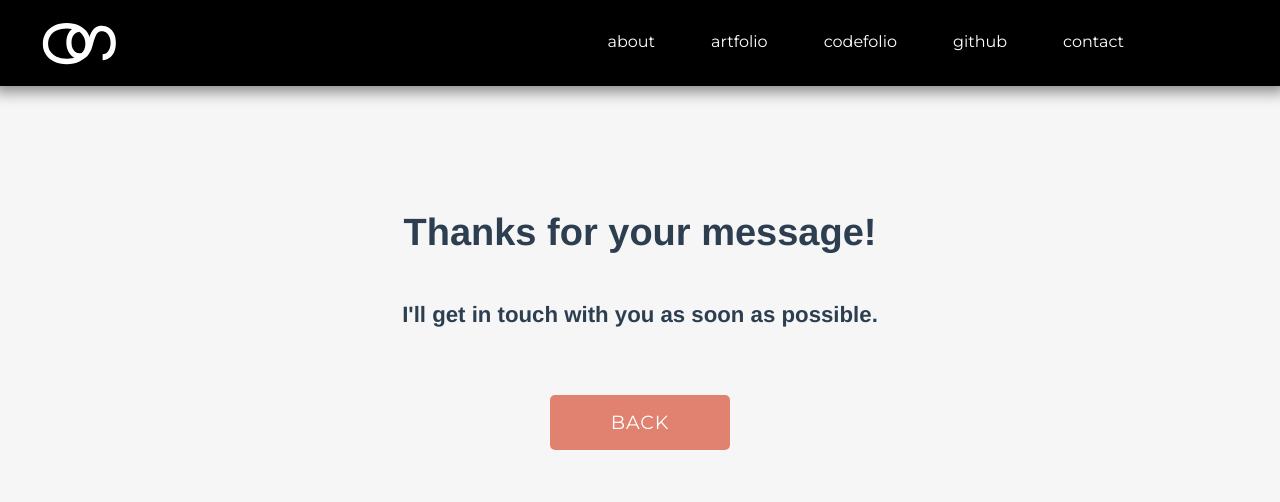
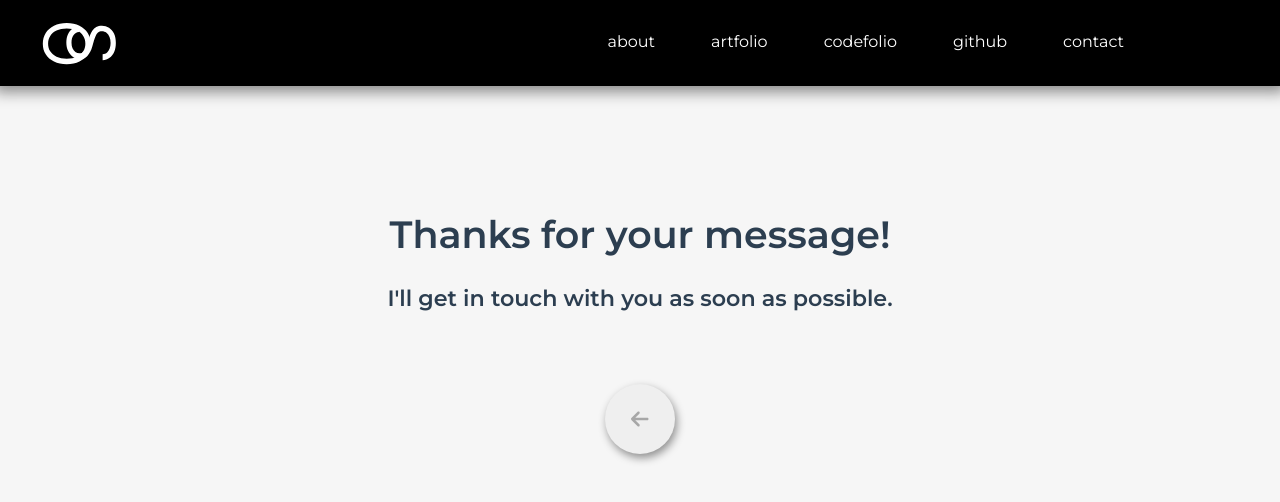
Before and after one commit to olof-sky/homepage, a Vue app: page /contact/sent in a window 1280 px wide. Shown: the top 502 px of the page. Built offline with nearby package versions, Linux system fonts and the light colour scheme; what vue-code-highlight would draw is missing.

Commit message:
Small css change

```diff
--- a/src/App.vue
+++ b/src/App.vue
@@ -26,6 +26,18 @@ export default {
     NavBar,
   }
 }
+
+
+
+
+
+
+
+
+
+
+
+
 </script>
 
 <style>
@@ -36,6 +48,7 @@ export default {
     text-align: center;
     position: relative;
     width: 100%;
+    height: -webkit-fill-available;
   }
 
   html, body{
@@ -45,9 +58,9 @@ export default {
     padding: 0;
   }
 
-  body::-webkit-scrollbar       {background-color:#fff;width:16px}
-  body::-webkit-scrollbar-track {background-color:#fff}
-  body::-webkit-scrollbar-thumb {background-color:#babac0;border-radius:16px;border:4px solid #fff}
+  body::-webkit-scrollbar       {background-color:transparent;width:16px; height:16px}
+  body::-webkit-scrollbar-track {background-color:transparent;}
+  body::-webkit-scrollbar-thumb {background-color:#babac0;border-radius:16px;border:4px solid #babac0;}
 
   @media only screen and (max-width: 1100px) {
   }
--- a/src/components/CodefolioProjects/ProjectInfoBox/FragCalculator/FragCalculatorInfo.vue
+++ b/src/components/CodefolioProjects/ProjectInfoBox/FragCalculator/FragCalculatorInfo.vue
@@ -77,7 +77,7 @@ ul {
 }
 
 li {
-  font-size: 20px;
+  font-size: 16px;
   font-family: 'Montserrat', sans-serif;
   font-style: normal;
   font-weight: 600;
@@ -91,7 +91,7 @@ li {
   flex-direction: row;
   justify-content: space-evenly;
   margin-top: 20px;
-  width: 90%;
+  width: 80%;
 }
 
 .info-text {
@@ -99,7 +99,7 @@ li {
   align-items: center;
   text-align: left;
   flex-direction: column;
-  font-size: 20px;
+  font-size: 16px;
   font-family: Elena,-apple-system,BlinkMacSystemFont,Roboto,roboto slab,droid serif,segoe ui,system-ui,Arial,sans-serif;;
   font-style: normal;
   line-height: calc(1.5em + .2vw);
@@ -138,7 +138,7 @@ li {
 
 .info-text {
   padding: 0 0 0 0;
-  font-size: 20px;
+  font-size: 18px;
 }
 
 ul {
@@ -149,7 +149,7 @@ li {
   display: inline-flex;
   text-align: center;
   padding: 15px;
-  font-size: 20px;
+  font-size: 18px;
 }
 
 .tools-used {
--- a/src/views/ContactViews/ContactMessageSent.vue
+++ b/src/views/ContactViews/ContactMessageSent.vue
@@ -3,11 +3,11 @@
     <div class="message-card">
       <h1>Thanks for your message!</h1>
       <h3>I'll get in touch with you as soon as possible.</h3>
-      <div class="back-button">
-        <span><router-link to="/"></router-link></span>
+      <button class="back-btn">
+        <router-link to="/"><fa class="back-btn-icon" :icon="[ 'fa', 'fa-arrow-left' ]"/></router-link>
+      </button>
       </div>
     </div>
-  </div>
 </template>
 
 <script>
@@ -26,72 +26,51 @@ export default {
 @import url('https://fonts.googleapis.com/css?family=Montserrat:600&display=swap');
 
 .main-content {
-  height: 100vh;
-  margin: 0;
-  padding: 0;
   display: flex;
   justify-content: center;
+  flex-direction: column;
 }
 
 .message-card {
-  margin-top: 100px;
+  font-family: 'Montserrat', sans-serif;
+  margin: 100px 10% 0 10%;
   font-size: 19px;
-  display: flex;
-  flex-direction: column;
 }
 
-span{
-  position: relative;
-  display: inline-flex;
-  width: 180px;
-  height: 55px;
-  margin: 45px 15px;
-  perspective: 1000px;
+.back-btn {
+  margin: 50px;
+  width: 70px;
+  height: 70px;
+  border-radius: 100%;
+  box-shadow: 2px 4px 8px 0px rgb(0 0 0 / 42%);
+  border-style: none;
+  transition: all 0.1s ease-in-out;
 }
-span a{
-  font-size: 19px;
-  letter-spacing: 1px;
-  transform-style: preserve-3d;
-  transform: translateZ(-25px);
-  transition: transform .25s;
-  font-family: 'Montserrat', sans-serif;
 
+.back-btn:hover {
+  cursor: pointer;
+  width: 70px;
+  height: 70px;
+  background: #e2e2e2;
+  transition: all 0.1s ease-in-out;
 }
-span a:before,
-span a:after{
-  position: absolute;
-  content: "HOME";
-  height: 55px;
-  width: 180px;
-  display: flex;
-  align-items: center;
-  justify-content: center;
-  border: 5px solid #E0826F;
-  box-sizing: border-box;
-  border-radius: 5px;
-}
-span a:before{
-  content: "BACK";
-  color: #fff;
-  background: #E0826F;
-  transform: rotateY(0deg) translateZ(25px);
-}
-span a:after{
-  color: #000;
-  border-color: #E0826F;
-  transform: rotateX(90deg) translateZ(25px);
-}
-span a:hover{
-  transform: translateZ(-25px) rotateX(-90deg);
+
+.back-btn-icon {
+  color: #a7a7a7;
+  font-size: 20px;
 }
 
 @media only screen and (max-width: 1100px) {
-  .message-card {
-    margin-top: 200px;
-    width: 70%;
-    font-size: 16px;
-    display: flex;
-    flex-direction: column;
+.message-card {
+  margin-top: 200px;
+}
+}
+
+@media only screen and (max-width: 500px) {
+.message-card {
+  font-family: 'Montserrat', sans-serif;
+  margin: 200px 10% 0 10%;
+  font-size: 16px;
 }
 }
 
--- a/src/views/ContactViews/ContactPage.vue
+++ b/src/views/ContactViews/ContactPage.vue
@@ -213,6 +213,13 @@ textarea::-webkit-scrollbar-thumb {background-color:#babac0;border-radius:16px;b
   background-position: center;
   background-attachment: fixed;
   background-size: cover;
+  opacity: 0.3;
+  top: 0;
+  left: 0;
+  bottom: 0;
+  right: 0;
+  position: absolute;
+  z-index: -1;
 }
 
   input {
@@ -248,7 +255,7 @@ textarea::-webkit-scrollbar-thumb {background-color:#babac0;border-radius:16px;b
 
   .email-form-container {
     width: 100%;
-    margin: 150px 0 70% 0;
+    margin: 150px 0 0 0;
   }
 }
 
--- a/src/views/WelcomePage.vue
+++ b/src/views/WelcomePage.vue
@@ -56,9 +56,13 @@ body {
   box-shadow: inset 6px -5px 7px 0px rgb(155 155 155 / 20%);
 }
 
+.contact-component {
+height:100%;
+}
 @media only screen and (max-width: 1100px) {
   .component {
     height: 1200px;
   }
+
 }
 </style>
--- a/src/views/WelcomePageViews/PortfolioPage.vue
+++ b/src/views/WelcomePageViews/PortfolioPage.vue
@@ -1,7 +1,7 @@
 <template>
   <div class="main-content">
     <div class="art-code-container">
-      <router-link to="/artfolio"><h1 :id="!scrollWatchDisabled ? 'art' : 'art-transition'">ART</h1></router-link>
+      <a href="https://konst.se/olof" target="_blank"><h1 :id="!scrollWatchDisabled ? 'art' : 'art-transition'">ART</h1></a>
       <div :id="!scrollWatchDisabled ? 'art-code-middle-line' : 'art-code-middle-line-transition'"></div>
       <router-link to="/codefolio"><h1 :id="!scrollWatchDisabled ? 'code' : 'code-transition'">CODE</h1></router-link>
     </div>
@@ -178,6 +178,18 @@ h1 {
     transition: margin-left .7s ease-in-out;
   }
 
+  #art-transition:hover {
+    font-size: 44px;
+    margin-right: 10px;
+    cursor: pointer;
+  }
+
+  #code-transition:hover {
+    font-size: 44px;
+    margin-left: 20px;
+    cursor: pointer;
+  }
+
   #code-transition {
     margin-left: 40px;
   }
--- a/src/views/WelcomePageViews/WelcomePageHeader.vue
+++ b/src/views/WelcomePageViews/WelcomePageHeader.vue
@@ -38,9 +38,8 @@ export default {
 <style scoped>
 .main-content {
   position: relative;
-  z-index: -1;
   height: 700px;
-  background-color: #FFF;
+  background-color: #fff;
 }
 
 #header-name {
@@ -102,7 +101,7 @@ export default {
   display: inline-flex;
   align-items: center;
   margin-top: 25px;
-  margin-left: 27px;
+  margin-left: 65px;
   padding: 0;
   height: 42px;
   font-size: 20px;
@@ -118,7 +117,7 @@ a:hover { text-decoration: none; color: #00000080; }
 
 .social-media-line {
   display: inline-block;
-  width: 58px;
+  width: 65px;
   height: 3px;
   margin-right: 18px;
   margin-left: 18px;
```
Lines whose indentation alone changed are shown as unchanged.
